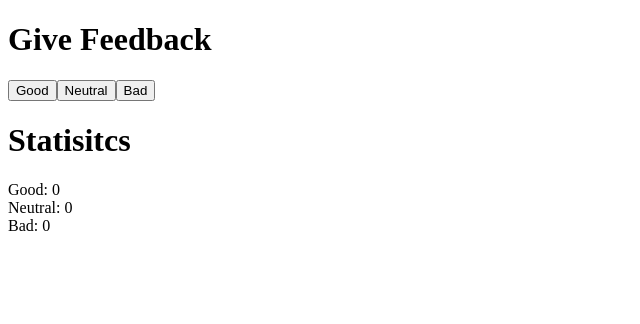
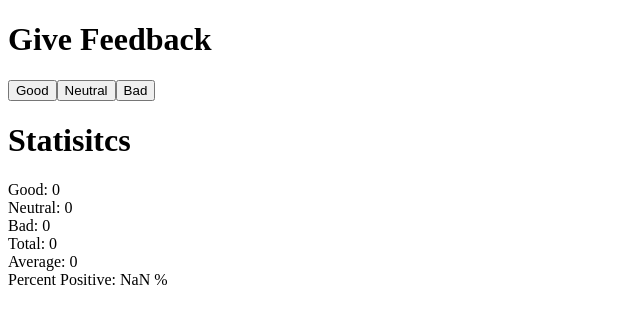
Before and after one commit to zelda4669/full-stack-open, a React (Create React App) app in the folder part1/unicafe-app/: page / in a window 1280 px wide. Shown: the top 324 px of the page, without its empty margins (0-640 px from the left). Built offline with nearby package versions, Linux system fonts and the light colour scheme.

Commit message:
Exercise 1.7

```diff
--- a/part1/unicafe-app/src/App.js
+++ b/part1/unicafe-app/src/App.js
@@ -1,13 +1,17 @@
 import { useState } from 'react'
+import { mean, multiply } from 'mathjs'
 
 const Header = (props) => <div><h1>{props.text}</h1></div>
 
-const Display = (props) => <div>{props.stat}: {props.value}</div>
+const Display = (props) => <div>{props.stat}: {props.value} {props.unit}</div>
 
 const App = () => {
   const [good, setGood] = useState(0)
   const [neutral, setNeutral] = useState(0)
   const [bad, setBad] = useState(0)
+  const total = good + neutral + bad
+  const avg = mean(good, neutral, bad)
+  const percent = multiply(good/total, 100)
 
   return (
     <div>
@@ -26,6 +30,10 @@ const App = () => {
       <Display stat='Good' value={good} />
       <Display stat='Neutral' value={neutral} />
       <Display stat='Bad' value={bad} />
+      <Display stat='Total' value={total} />
+      <Display stat='Average' value={avg} />
+      <Display stat='Percent Positive' value={percent} unit='%' />
+
     </div>
   )
 }
```
Also changed, not shown: 1 other file (tests, documents, lock files or other folders).
